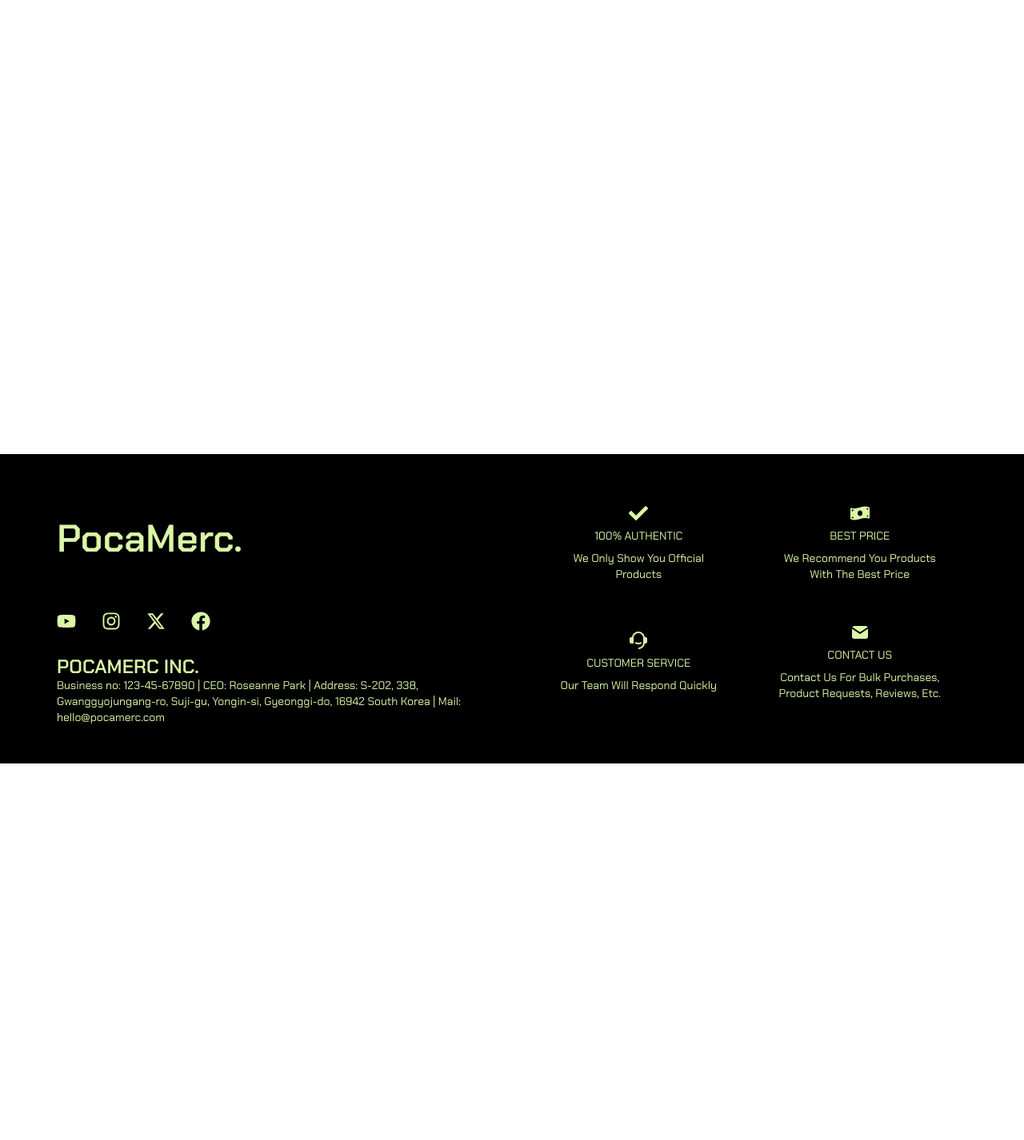
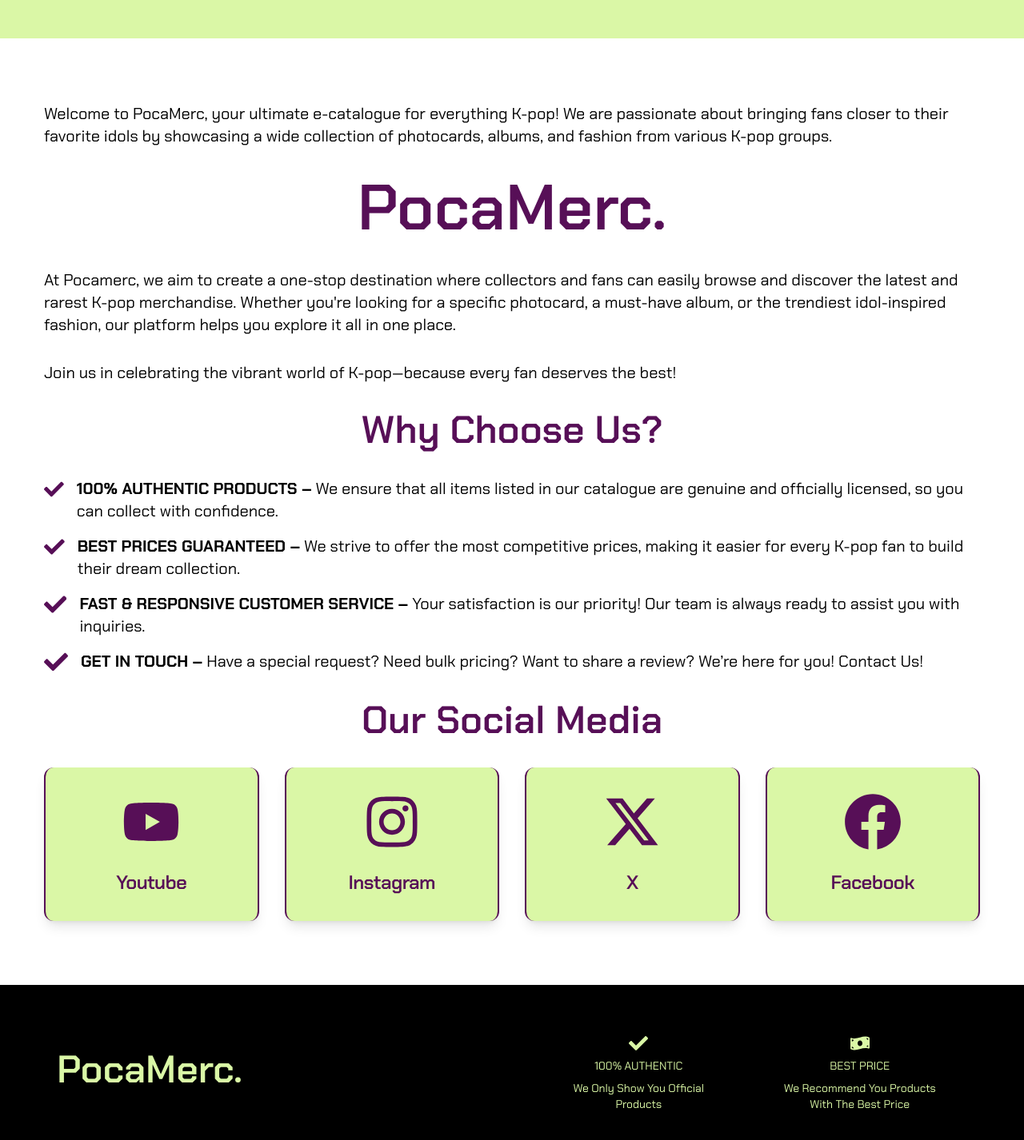
Before and after one commit to lupii123/PocaMerc, a Next.js app: page /aboutus in a window 1280 px wide. Shown: the part 320-1746 px from the top of the page at 80% size. Before the commit the page ends 1275 px from the top, so only its background shows below. Built offline with nearby package versions, Linux system fonts and the light colour scheme.

Commit message:
create about us & minor update

```diff
--- a/app/aboutus/page.jsx
+++ b/app/aboutus/page.jsx
@@ -1,10 +1,107 @@
-import React from 'react'
+"use client";
+import { Card, CardContent, CardTitle } from "@/components/ui/card";
+import Link from "next/link";
+import { FaInstagram, FaFacebook, FaYoutube, FaCheck } from 'react-icons/fa'
+import { FaXTwitter } from 'react-icons/fa6'
+
+const socials = [
+    {
+        icon: <FaYoutube />,
+        title: "Youtube",
+        link: "https://youtube.com"
+    },
+    {
+        icon: <FaInstagram />,
+        title: "instagram",
+        link: "https://instagram.com"
+    },
+    {
+        icon: <FaXTwitter />,
+        title: "X",
+        link: "https://x.com"
+    },
+    {
+        icon: <FaFacebook />,
+        title: "Facebook",
+        link: "https://facebook.com"
+    },
+]
 
 const AboutUs = () => {
     return (
-        <div className='h-screen'>
-            AboutUs
-        </div>
+        <div className='h-full w-full'>
+            <div className='flex flex-col'>
+                <div className='w-full h-[280px] bg-accent flex justify-center items-center'>
+                    <h1 className='uppercase text-secondary font-bold'>about us</h1>
+                </div>
+
+                <div className='container mx-auto my-20 flex flex-col gap-8 text-xl'>
+                    <p>
+                        Welcome to PocaMerc, your ultimate e-catalogue for everything K-pop!
+                        We are passionate about bringing fans closer to their favorite idols
+                        by showcasing a wide collection of photocards, albums, and fashion from
+                        various K-pop groups.
+                    </p>
+
+                    <h1 className='text-center text-secondary'>
+                        PocaMerc.
+                    </h1>
+
+                    <p>
+                        At Pocamerc, we aim to create a one-stop destination where collectors
+                        and fans can easily browse and discover the latest and rarest K-pop merchandise.
+                        Whether you're looking for a specific photocard, a must-have album, or the trendiest idol-inspired fashion,
+                        our platform helps you explore it all in one place.
+                    </p>
+                    <p>
+                        Join us in celebrating the vibrant world of K-pop—because every fan deserves the best!
+                    </p>
+
+                    <h2 className='text-center text-secondary'>
+                        Why Choose Us?
+                    </h2>
+                    <ul className="flex flex-col text-xl gap-4">
+                        <li className="flex flex-row gap-4">
+                            <FaCheck className="text-3xl text-secondary" />
+                            <p><span className="uppercase font-bold">100% Authentic Products –</span>  We ensure that all items listed in our catalogue are genuine and officially licensed, so you can collect with confidence.</p>
+                        </li>
+                        <li className="flex flex-row gap-4">
+                            <FaCheck className="text-3xl text-secondary" />
+                            <p><span className="uppercase font-bold">Best Prices Guaranteed –</span> We strive to offer the most competitive prices, making it easier for every K-pop fan to build their dream collection.</p>
+                        </li>
+                        <li className="flex flex-row gap-4">
+                            <FaCheck className="text-3xl text-secondary" />
+                            <p><span className="uppercase font-bold">Fast & Responsive Customer Service –</span> Your satisfaction is our priority! Our team is always ready to assist you with inquiries.</p>
+                        </li>
+                        <li className="flex flex-row gap-4">
+                            <FaCheck className="text-3xl text-secondary" />
+                            <p><span className="uppercase font-bold">Get in touch –</span> Have a special request? Need bulk pricing? Want to share a review? We’re here for you! Contact Us!</p>
+                        </li>
+                    </ul>
+
+                    <h2 className='text-center text-secondary'>
+                        Our Social Media
+                    </h2>
+
+                    <div className="grid grid-cols-2 lg:grid-cols-4 gap-8 items-center justify-between">
+                        {socials.map((item, index) => {
+                            return (
+                                <Card key={index} className="flex flex-col text-center items-center justify-center w-full py-6 xl:py-8 border-0 border-x-2 border-secondary bg-accent rounded-xl shadow-lg">
+                                    <CardContent className="text-5xl xl:text-7xl text-secondary">
+                                        <Link href={item.link} target="_blank">
+                                            {item.icon}
+                                        </Link>
+                                    </CardContent>
+                                    <CardTitle className="capitalize font-semibold text-xl lg:text-2xl text-secondary">
+                                        {item.title}
+                                    </CardTitle>
+                                </Card>
+                            )
+                        })}
+                    </div>
+                </div>
+            </div>
+        </div >
     )
 }
 
--- a/components/Footer.jsx
+++ b/components/Footer.jsx
@@ -34,11 +34,13 @@
             <div className="container mx-auto py-6 xl:py-8 grid grid-cols-1 xl:grid-cols-2 gap-4">
 
                 <div className="flex flex-col gap-8 p-4 text-center xl:text-start">
-                    <Link href={"/"} className="py-8">
-                        <h2 className="font-semibold text-accent">
-                            PocaMerc<span className="text-accent">.</span>
-                        </h2>
-                    </Link>
+                    <div className="py-8">
+                        <Link href={"#top"}>
+                            <h2 className="font-semibold text-accent">
+                                PocaMerc<span className="text-accent">.</span>
+                            </h2>
+                        </Link>
+                    </div>
 
                     {/* socials */}
                     <div className="flex flex-row gap-8 text-2xl items-center justify-center xl:justify-start">
--- a/components/Nav.jsx
+++ b/components/Nav.jsx
@@ -1,5 +1,4 @@
 "use client";
-
 import Link from "next/link";
 import { usePathname } from "next/navigation";
 
```
